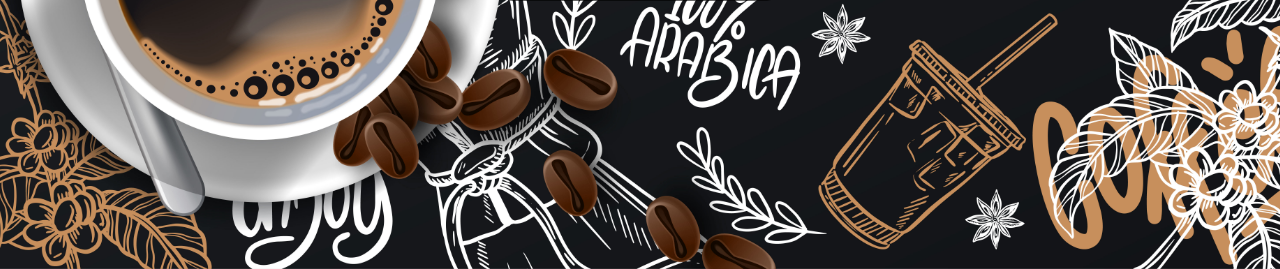
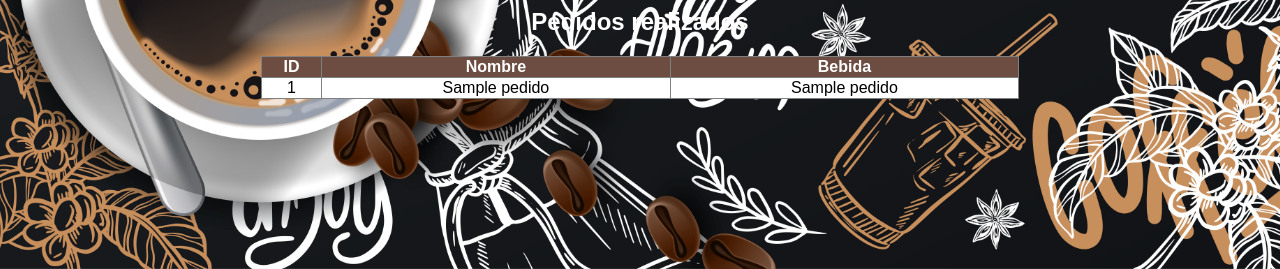
Before and after one commit to carlos2007calin-commits/Cafeteria, a Flask app: page / in a window 1280 px wide. Shown: the part 531-800 px from the top of the page. Run offline with Flask 3, Linux system fonts and the light colour scheme; a database or web service that is not in the repository returns one stand-in record (values such as "Sample title"); some libraries are stand-ins or nearby versions.

Commit message:
Update index.html

```diff
--- a/templates/index.html
+++ b/templates/index.html
@@ -1,8 +1,10 @@
 <!DOCTYPE html>
 <html>
+
 <head>
     <title>Tetes Coffee</title>
 </head>
+
 <body style="
     background: url('{{ url_for('static', filename='coffee_rorozoa_3_04.jpg') }}') no-repeat center center fixed;
     background-size: cover;
@@ -11,31 +13,89 @@
     font-family: Arial;
 ">
 
-    <div style="background: rgba(0,0,0,0.6); padding:20px; margin-top:50px; display:inline-block; border-radius:10px;">
+    <div style="
+        background: rgba(0,0,0,0.6);
+        padding: 20px;
+        margin-top: 50px;
+        display: inline-block;
+        border-radius: 10px;
+    ">
 
-        <img src="/static/logo.png.png" width="120"><br><br>
+        <img src="{{ url_for('static', filename='logo.png') }}" width="120">
 
         <h1>Tetes Coffee</h1>
         <h3>Ordene lo que guste llevar</h3>
 
         <form method="POST">
-            <input type="text" name="nombre" placeholder="Nombre" style="padding:10px;"><br><br>
 
-            <select name="bebida" style="padding:10px;">
+            <input
+                type="text"
+                name="nombre"
+                placeholder="Nombre"
+                style="padding:10px; width:220px;"
+                required
+            >
+
+            <br><br>
+
+            <select
+                name="bebida"
+                style="padding:10px; width:240px;"
+            >
                 <option>Café Americano - $30</option>
                 <option>Cappuccino - $45</option>
                 <option>Latte - $40</option>
                 <option>Mocha - $50</option>
-            </select><br><br>
+            </select>
 
-            <button type="submit" style="padding:10px; background:#6D4C41; color:white;">
+            <br><br>
+
+            <button style="
+                padding:10px 20px;
+                background:#6D4C41;
+                color:white;
+                border:none;
+                cursor:pointer;
+                font-size:16px;
+            ">
                 Realizar pedido
             </button>
+
         </form>
+
+        <br>
 
         <h3>{{ mensaje }}</h3>
 
     </div>
 
+    <br><br>
+
+    <h2>Pedidos realizados</h2>
+
+    <table border="1" style="
+        margin:auto;
+        background:white;
+        color:black;
+        border-collapse: collapse;
+        width: 60%;
+    ">
+
+        <tr style="background:#6D4C41; color:white;">
+            <th>ID</th>
+            <th>Nombre</th>
+            <th>Bebida</th>
+        </tr>
+
+        {% for p in pedidos %}
+        <tr>
+            <td>{{ p[0] }}</td>
+            <td>{{ p[1] }}</td>
+            <td>{{ p[2] }}</td>
+        </tr>
+        {% endfor %}
+
+    </table>
+
 </body>
 </html>
```
